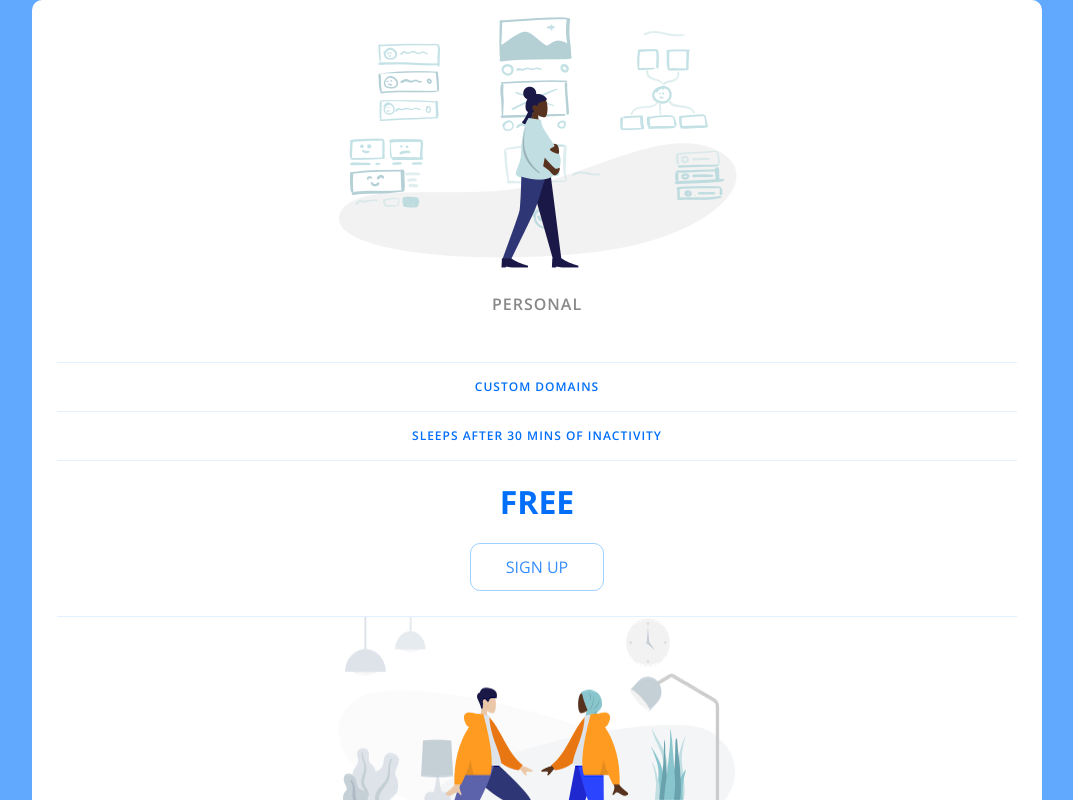
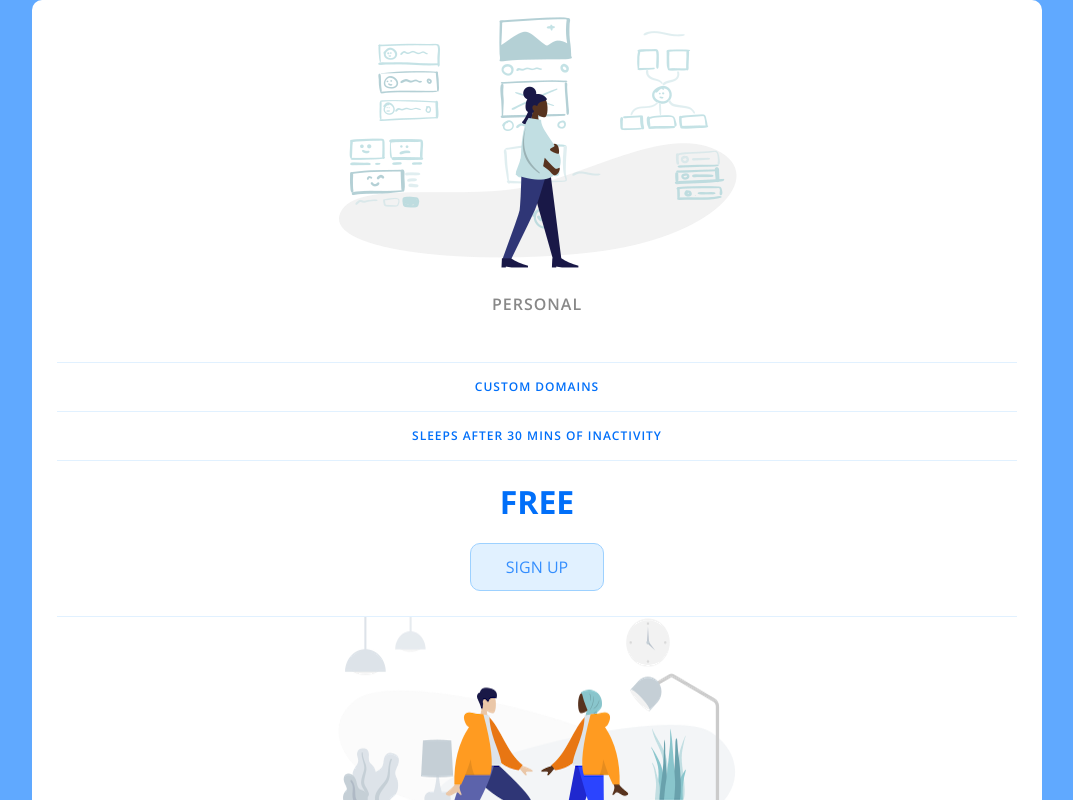
Before and after one commit to BusayoAfolabi12/Weekly_Exercises, a plain HTML site: page pricepanel/index.html in a window 1280 px wide. In both pictures the pointer is over the link "SIGN UP". Shown: the top 800 px of the page, without its empty margins (103-1176 px from the left). Drawn offline with nearby package versions, Linux system fonts and the light colour scheme.

Commit message:
Update pricepanel_style.css
I added hover effect on button

```diff
--- a/pricepanel/pricepanel_style.css
+++ b/pricepanel/pricepanel_style.css
@@ -110,3 +110,6 @@ body {background-color: #60a9ff ;
     margin: 25px 0;
     transition: background-color 200ms ease-in-out;
 }
+
+.pricing-button:hover, .pricing-button:focus {
+    background-color: #e1f1ff;
```
